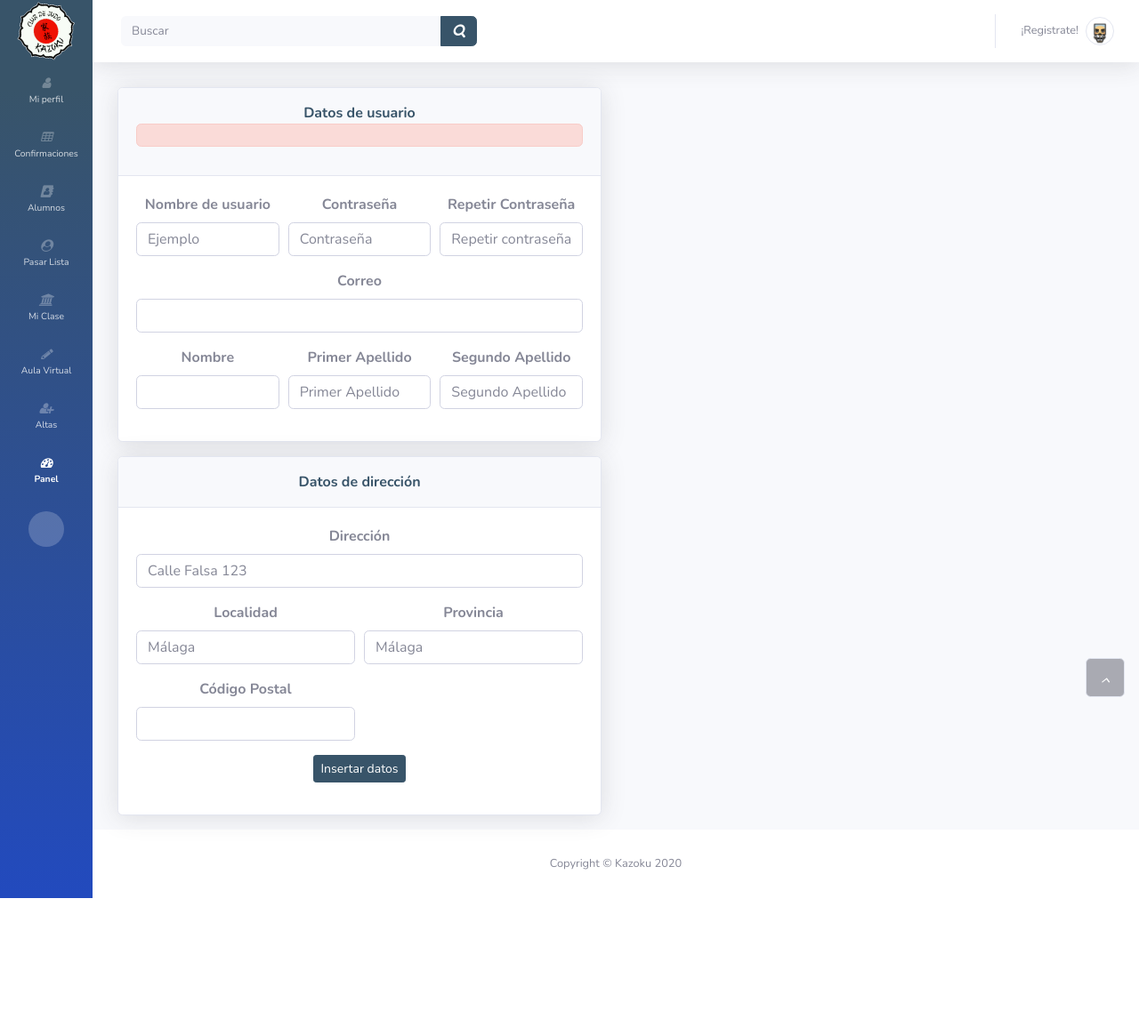
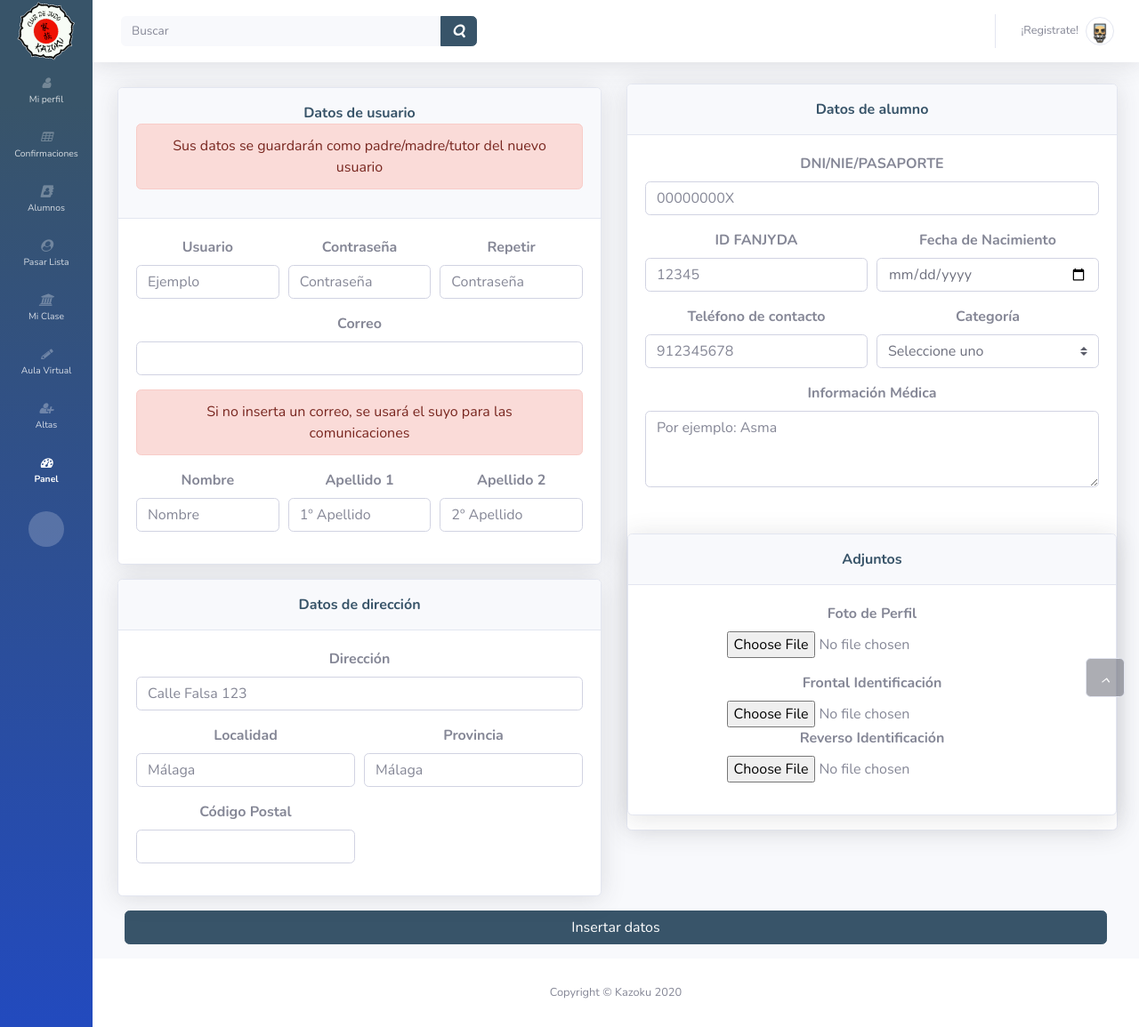
Before and after one commit to WebFeletesDevelopers/Kazoku, a PHP site: template src/View/newUser.twig in a window 1280 px wide. Shown: the whole page at 89% size. Before the commit the page ends 1010 px from the top, so only its background shows below. Run offline with PHP 8.4, Linux system fonts and the light colour scheme; the template is opened without the code that fills it, so the values that code supplies are empty; style sheets or scripts are compiled from the project's sources; some libraries are stand-ins or nearby versions.

Commit message:
Ended newUserTemplate Added some translations

```diff
--- a/src/Action/newUserAction.php
+++ b/src/Action/newUserAction.php
@@ -21,7 +21,9 @@
 {
     public function __invoke(ServerRequestInterface $request, ResponseInterface $response, array $args = []): ResponseInterface
     {
-
+        setlocale(LC_ALL, 'en_US.UTF-8');
+        bindtextdomain('kazoku', __DIR__ . '/../locale');
+        textdomain('kazoku');
         $body = $response->getBody();
         //$compiledTwig = $this->render('home');
         $compiledTwig = $this->render('newUser',['title' => "titulo",'userName' => "Alberto",'title' => "titulo",'userId' => 0]);
--- a/src/View/newUser.twig
+++ b/src/View/newUser.twig
@@ -13,36 +13,48 @@
                                     <div class="card-header py-3">
                                         <p class="text-primary m-0 font-weight-bold">{{"Datos de usuario" | trans}}</p>
                                         <div>
-                                            <div class="alert alert-danger"><?= $msg ?></div>
+                                            {% set rango = 2 %}
+
+                                                {% if rango <= 1 %}
+                                                    <div class="alert alert-success ">{{ "Sus datos no se guardarán con los del nuevo usuario" | trans }}</div>
+                                                {% elseif rango == 2 %}
+                                                    <div class="alert alert-danger">{{ "Sus datos se guardarán como padre/madre/tutor del nuevo usuario" | trans }}</div>
+                                                {% elseif rango == 3 %}
+                                                    <div class="alert alert-primary ">{{ "Sus datos de alumno se guardarán con sus datos de usuario" | trans }}</div>
+
+                                            {% endif %}
                                         </div>
                                     </div>
                                     <div class="card-body">
                                         <div>
                                             <div class="form-row">
                                                 <div class="col">
-                                                    <div class="form-group"><label for="username"><strong>{{"Nombre de usuario"}}</strong></label><input class="form-control" type="text" placeholder="Ejemplo" name="username" id="username" required></div>
+                                                    <div class="form-group"><label for="username"><strong>{{"Usuario" | trans}}</strong></label><input class="form-control" type="text" placeholder="Ejemplo" name="username" id="username" required></div>
                                                 </div>
                                                 <div class="col">
                                                     <div class="form-group"><label for="password"><strong>{{"Contraseña" | trans}}</strong></label><input class="form-control" type="text" placeholder="{{ "Contraseña"  | trans }}" name="password" id="password" required></div>
                                                 </div>
                                                 <div class="col">
-                                                    <div class="form-group"><label for="password2"><strong>{{"Repetir Contraseña" | trans}}</strong></label><input class="form-control" type="text" placeholder="{{ "Repetir contraseña"  | trans }}" name="password2" id="password2" required></div>
+                                                    <div class="form-group"><label for="password2"><strong>{{"Repetir" | trans}}</strong></label><input class="form-control" type="text" placeholder="{{ "Contraseña"  | trans }}" name="password2" id="password2" required></div>
                                                 </div>
                                             </div>
                                             <div class="form-row">
                                                 <div class="col">
-                                                    <div class="form-group"><label for="email"><strong>{{"Correo" | trans}}</strong></label><input class="form-control" type="email" placeholder="" name="email" id="email"></div>
+                                                    <div class="form-group"><label for="email"><strong>{{"Correo" | trans}}</strong></label><input class="form-control" type="email" placeholder="" name="email" id="email" required></div>
+                                                    {% if rango == 2 %}
+                                                    <div class="alert alert-danger">{{ "Si no inserta un correo, se usará el suyo para las comunicaciones" | trans }}</div>
+                                                    {% endif %}
                                                 </div>
                                             </div>
                                             <div class="form-row">
                                                 <div class="col">
-                                                    <div class="form-group"><label for="name"><strong>{{"Nombre" | trans}}</strong></label><input class="form-control" type="text" placeholder="" name="name" id="name" required></div>
+                                                    <div class="form-group"><label for="name"><strong>{{"Nombre" | trans}}</strong></label><input class="form-control" type="text" placeholder="{{ "Nombre" | trans }}" name="name" id="name" required></div>
                                                 </div>
                                                 <div class="col">
-                                                    <div class="form-group"><label for="lastname1"><strong>{{"Primer Apellido" | trans}}</strong></label><input class="form-control" type="text" placeholder="{{"Primer Apellido" | trans}}" name="lastname1" id="lastname2" required></div>
+                                                    <div class="form-group"><label for="lastname1"><strong>{{"Apellido" | trans}} 1</strong></label><input class="form-control" type="text" placeholder="{{"1º Apellido" | trans}}" name="lastname1" id="lastname2" required></div>
                                                 </div>
                                                 <div class="col">
-                                                    <div class="form-group"><label for="lastname2"><strong>{{"Segundo Apellido" | trans}}</strong></label><input class="form-control" type="text" placeholder="{{"Segundo Apellido" | trans}}" id="lastname2" name="lastname2"></div>
+                                                    <div class="form-group"><label for="lastname2"><strong>{{"Apellido" | trans}} 2</strong></label><input class="form-control" type="text" placeholder="{{"2º Apellido" | trans}}" id="lastname2" name="lastname2"></div>
                                                 </div>
                                             </div>
                                         </div>
@@ -54,21 +66,20 @@
                                     </div>
                                     <div class="card-body">
                                         <div>
-                                            <div class="form-group"><label for="address"><strong>{{"Dirección" | trans}}</strong></label><input class="form-control" type="text" placeholder="{{ "Calle Falsa 123" }}" name="address" id="address"></div>
+                                            <div class="form-group"><label for="address"><strong>{{"Dirección" | trans}}</strong></label><input class="form-control" type="text" placeholder="{{ "Calle Falsa 123" }}" name="address" id="address" required></div>
                                             <div class="form-row">
                                                 <div class="col">
-                                                    <div class="form-group"><label for="city"><strong>{{"Localidad" | trans}}</strong></label><input class="form-control" type="text" placeholder="Málaga" name="city" id="city"></div>
+                                                    <div class="form-group"><label for="city"><strong>{{"Localidad" | trans}}</strong></label><input class="form-control" type="text" placeholder="Málaga" name="city" id="city" required></div>
                                                 </div>
                                                 <div class="col">
-                                                    <div class="form-group"><label for="province"><strong>{{"Provincia" | trans }}</strong></label><input class="form-control" type="text" placeholder="Málaga" name="province" id="province"></div>
+                                                    <div class="form-group"><label for="province"><strong>{{"Provincia" | trans }}</strong></label><input class="form-control" type="text" placeholder="Málaga" name="province" id="province" required></div>
                                                 </div>
                                             </div>
                                             <div class="form-row">
                                                 <div class="col-6">
-                                                    <div class="form-group"><label for="zip"><strong>{{"Código Postal" | trans }}</strong></label><input class="form-control" type="text" placeholder="" name="zip" id="zip"></div>
+                                                    <div class="form-group"><label for="zip"><strong>{{"Código Postal" | trans }}</strong></label><input class="form-control" type="text" placeholder="" name="zip" id="zip" required></div>
                                                 </div>
                                             </div>
-                                            <div class="form-group"><button class="btn btn-primary btn-sm">Insertar datos</button></div>
                                         </div>
                                     </div>
                                 </div>
@@ -79,8 +90,63 @@
             </div>
         </div>
         <div class="col-md-6 col-sm-12 text-center">
+            <div class="card shadow">
+                <div class="card-header py-3">
+                    <p class="text-primary m-0 font-weight-bold">{{"Datos de alumno" | trans}}</p>
+                </div>
+                <div class="card-body">
+                    <div>
+                        <div class="form-group"><label for="dni"><strong>{{"DNI/NIE/PASAPORTE" | trans}}</strong></label><input class="form-control" maxlength="9" type="text" placeholder="{{ "00000000X" }}" name="dni" id="dni"></div>
+                        <div class="form-row">
+                            <div class="col">
+                                <div class="form-group"><label for="idFanjyda"><strong>{{"ID FANJYDA" | trans}}</strong></label><input class="form-control" type="text" placeholder="12345" name="idFanjyda" maxlength="5" id="idFanjyda"></div>
+                            </div>
+                            <div class="col">
+                                <div class="form-group"><label for="birthDate"><strong>{{"Fecha de Nacimiento" | trans }}</strong></label><input class="form-control" type="date" placeholder="10/10/2010" name="birthDate" id="birthDate" required></div>
+                            </div>
+                        </div>
+                        <div class="form-row">
+                            <div class="col-6">
+                                <div class="form-group"><label for="phone"><strong>{{"Teléfono de contacto" | trans }}</strong></label><input maxlength="11" class="form-control" type="number" placeholder="912345678" name="phone" id="phone"></div>
+                            </div>
+                            <div class="col-6">
+                                <div class="form-group"><label for="gender"><strong>{{"Categoría" | trans }}</strong></label><br>
+                                    <select class="custom-select mr-sm-2" id="inlineFormCustomSelectPref" required>
+                                        <option selected>{{ "Seleccione uno" | trans }}</option>
+                                        <option value="male">{{"Masculino"   | trans}}</option>
+                                        <option value="female">{{"Femenino"  | trans}}</option>
+                                    </select>
+                                </div>
+                            </div>
+                        </div>
+                        <div class="form-row">
+                            <div class="col-12">
+                                <div class="form-group"><label for="illness"><strong>{{"Información Médica" | trans }}</strong></label><br><textarea class="span6 form-control" rows="3" placeholder="{{ "Por ejemplo: Asma" | trans  }}" name="illness" id="illness" ></textarea>
 
+                                </div>
+                        </div>
+                    </div>
+                </div>
+            </div>
+            <div class="card shadow my-3">
+                <div class="card-header py-3">
+                    <p class="text-primary m-0 font-weight-bold">{{"Adjuntos" | trans}}</p>
+                </div>
+                <div class="card-body">
+                    <div>
+                        <div class="form-group">
+                            <label for="profilePhoto"><strong>{{"Foto de Perfil" | trans}}</strong></label><br><input type="file" name="profilePhoto" id="profilePhoto">
+                        </div>
+                        <div class="form-group text-center">
+                            <label for="dniFront"><strong>{{"Frontal Identificación" | trans}}</strong></label><br><input type="file" name="dniFront" id="dniFront">
+                            <br>
+                            <label for="dniBack"><strong>{{"Reverso Identificación" | trans}}</strong></label><br><input type="file" name="dniBack" id="dniBack">
+                        </div>
+                    </div>
+                </div>
+            </div>
         </div>
     </div>
+    <div class="form-group text-center container-fluid"><button class="btn btn-primary btn-xl container-fluid ">{{"Insertar datos" | trans}}</button></div>
 
 {% endblock %}
```
Also changed, not shown: 3 other files.
